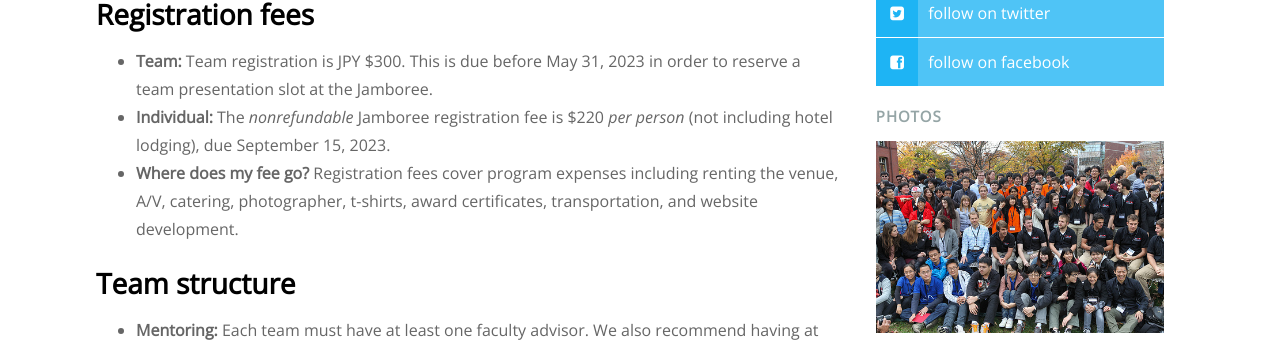
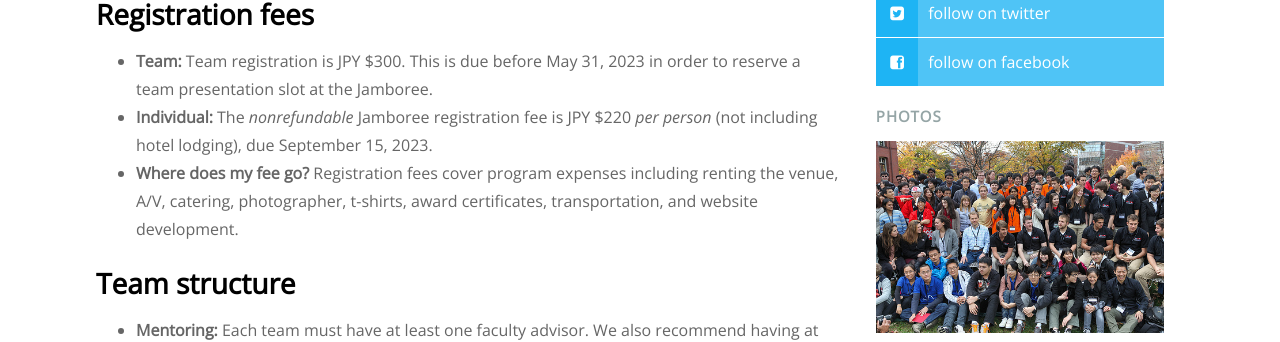
Before and after one commit to sdouglas/biomod, a Jekyll site: the page built from requirements/index.md, in a window 1280 px wide and 900 px high. Shown: the part 283-625 px from the top of the window. Built offline with Jekyll 4.4.1, drawn with Linux system fonts in a browser that asks for light colours; nearby versions of some CDN libraries.

Commit message:
Update index.md

```diff
--- a/requirements/index.md
+++ b/requirements/index.md
@@ -10,7 +10,7 @@ This page outlines the requirements for team structure and project deliverables.
 ## Registration fees
 
 - **Team:** Team registration is JPY ${{ site.team_registration_fee }}. This is due before May 31, 2023 in order to reserve a team presentation slot at the Jamboree. <!-- Wire transfers will be $25 extra to cover bank fees. -->
-- **Individual:** The *nonrefundable* Jamboree registration fee is ${{ site.individual_registration_fee }} *per person* (not including hotel lodging), due September 15, 2023. <!-- Wire transfers will be $25 extra to cover bank fees. -->
+- **Individual:** The *nonrefundable* Jamboree registration fee is JPY ${{ site.individual_registration_fee }} *per person* (not including hotel lodging), due September 15, 2023. <!-- Wire transfers will be $25 extra to cover bank fees. -->
 - **Where does my fee go?** Registration fees cover program expenses including renting the venue, A/V, catering, photographer, t-shirts, award certificates, transportation, and website development.
 
 ## Team structure
```
